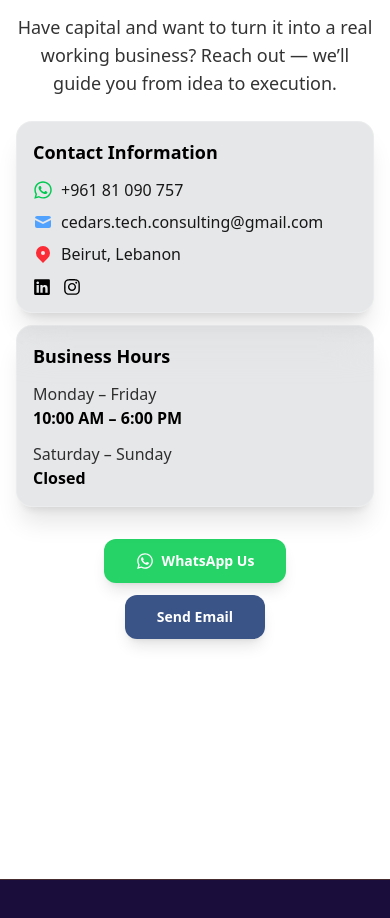
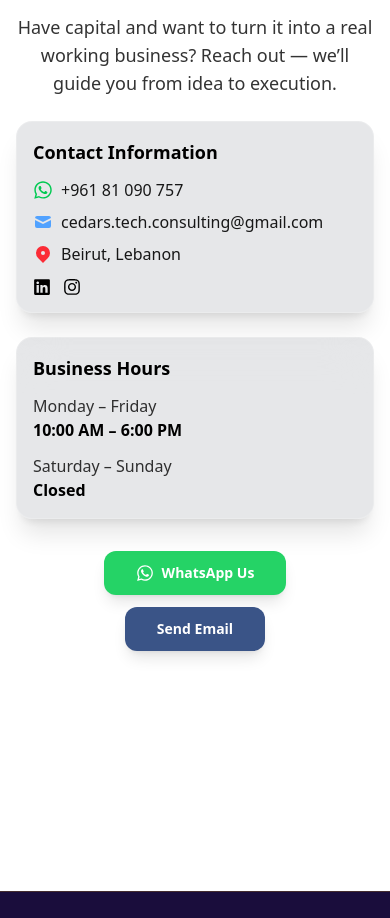
Before and after one commit to AdamAbdallah1/ayash-business-consultance, a React (Vite) app: page / in a window 390 px wide. Shown: the part 3880-4798 px from the top of the page. Built offline with nearby package versions, Linux system fonts and the light colour scheme.

Commit message:
Fixing spaces

```diff
--- a/src/components/Contact.jsx
+++ b/src/components/Contact.jsx
@@ -14,7 +14,7 @@ export default function Contact() {
         Have capital and want to turn it into a real working business? Reach out — we’ll guide you from idea to execution.
       </p>
 
-      <div className="grid grid-cols-1 md:grid-cols-2 mt-6 gap-3 w-full max-w-5xl justify-items-center">
+      <div className="grid grid-cols-1 md:grid-cols-2 mt-6 gap-y-6 gap-x-3 w-full max-w-5xl justify-items-center">
 
         <div className="bg-gray-900/10 backdrop-blur-xl shadow-xl rounded-2xl p-4 sm:p-6 text-left border border-white/20 w-full max-w-md hover:scale-[1.02] transition flex flex-col">
           <h3 className="text-lg font-semibold mb-3 text-black">Contact Information</h3>
--- a/src/components/Footer.jsx
+++ b/src/components/Footer.jsx
@@ -41,7 +41,7 @@ export default function Footer() {
         &copy; {new Date().getFullYear()} Consulting Co. All rights reserved.
       </p>
       <p className="text-[11px] text-gray-500 mt-2 opacity-70 flex justify-center">
-        Powered by <span className="font-semibold">Cedars Tech</span>
+        Powered by <span className="font-semibold"> Cedars Tech</span>
       </p>
     </footer>
   );
```
